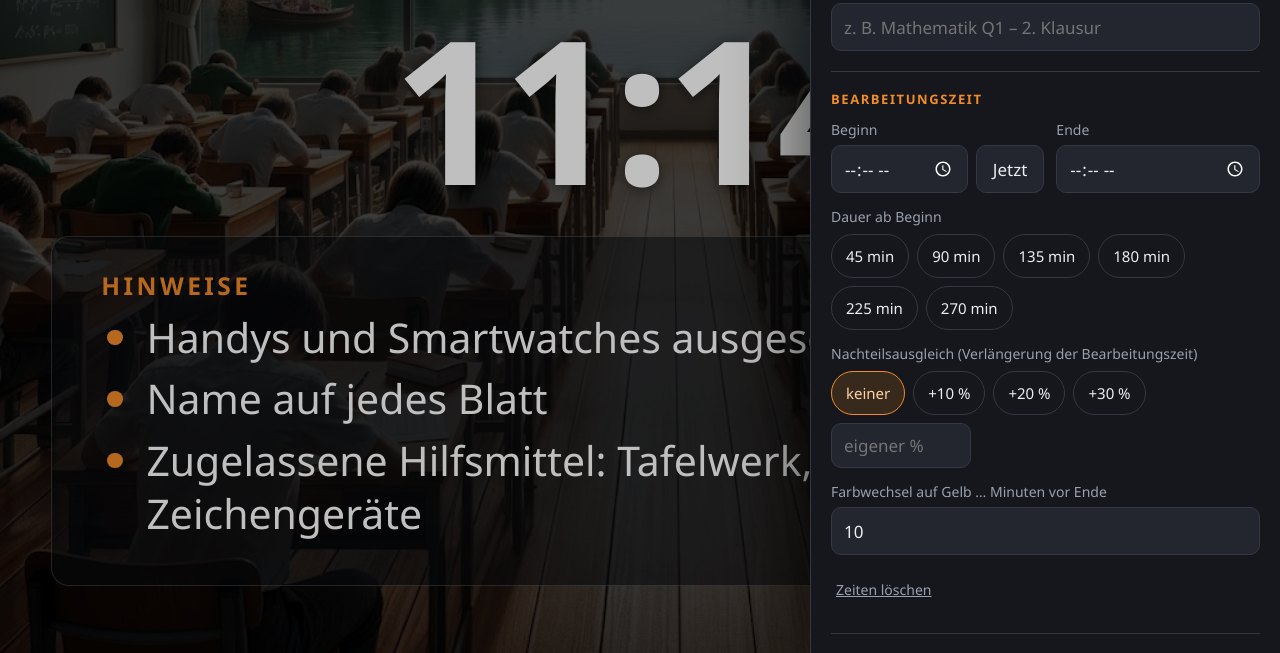
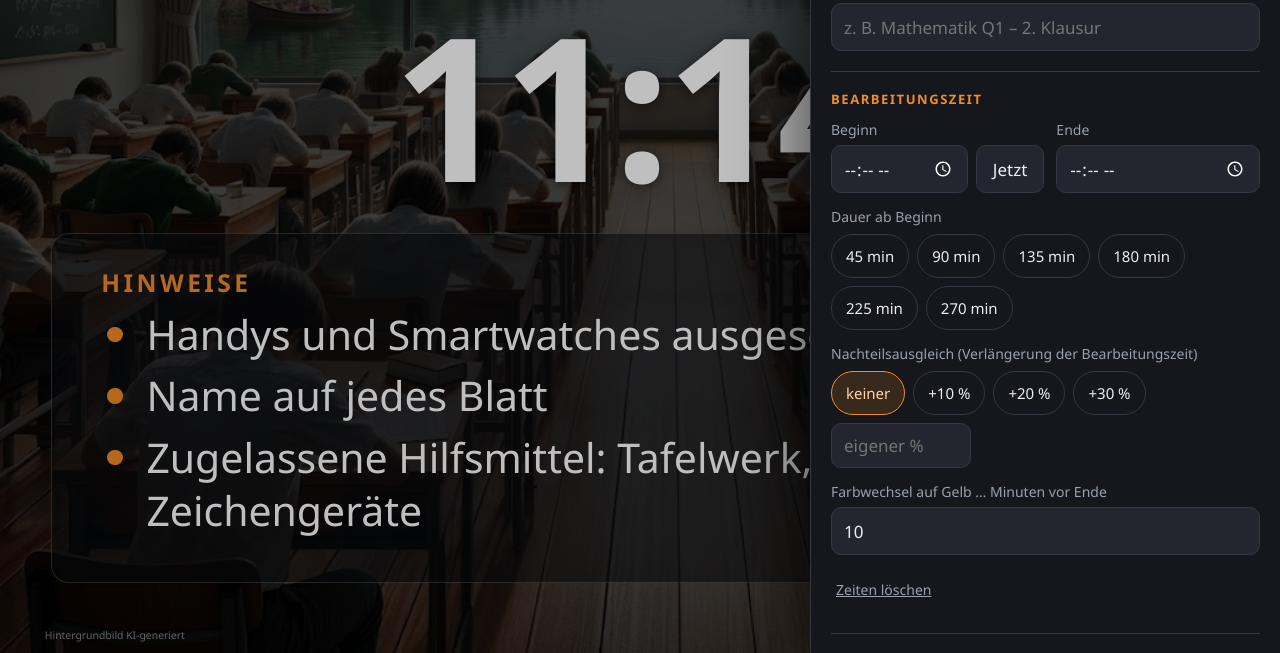
Before and after one commit to HerrjeAlf/uhrzeit, a plain HTML site: page index.html in a window 1280 px wide. Shown: the part 147-800 px from the top of the page. Drawn offline with Linux system fonts and the light colour scheme.

Commit message:
Hintergrundbilder als KI-generiert kennzeichnen
Unten links steht „Hintergrundbild KI-generiert“, solange ein Bild
als Hintergrund gewählt ist; im Einstellungsfenster ein Hinweis dazu.

Co-Authored-By: Claude Opus 5.5 <noreply@anthropic.com>

```diff
--- a/index.html
+++ b/index.html
@@ -161,6 +161,17 @@
         .anzeige.nebeneinander .restzeit { font-size: min(5.6vh, 3vw); }
         .anzeige.nebeneinander .nta-zeile { font-size: min(3.2vh, 1.8vw); }
         .anzeige.nebeneinander .hinweise { flex: 1 1 0; min-width: 0; max-width: none; max-height: 100%; }
+
+        /* Kennzeichnung der KI-generierten Hintergrundbilder, unten links im unteren Rand */
+        .ki-hinweis {
+            flex: none;
+            margin: 0.8vh 0 -1.6vh;
+            line-height: 1.2;
+            font-size: clamp(10px, 1.3vh, 16px);
+            color: rgba(255, 255, 255, 0.5);
+            text-shadow: 0 1px 4px rgba(0, 0, 0, 0.6);
+            pointer-events: none;
+        }
 
         /* ---------- Bedienleiste (blendet sich nach kurzer Zeit aus) ---------- */
         .steuerung {
@@ -357,6 +368,7 @@
                 <ul id="hinweisliste"></ul>
             </section>
         </div>
+        <div id="kiHinweis" class="ki-hinweis">Hintergrundbild KI-generiert</div>
     </main>
 
     <div class="steuerung">
@@ -435,6 +447,7 @@
                 <h3>Anzeige</h3>
                 <div class="unterlabel">Hintergrund</div>
                 <div id="bgRaster" class="bg-raster"></div>
+                <p class="info">Alle Hintergrundbilder sind KI-generiert und werden auf der Anzeige unten links so gekennzeichnet.</p>
                 <div class="unterlabel">Anordnung</div>
                 <div id="layoutWahl" class="segment">
                     <button class="knopf" type="button" data-layout="untereinander">Untereinander</button>
@@ -594,6 +607,7 @@
             const hintergrund = hintergrundEintrag(zustand.hintergrund) || HINTERGRUENDE[0];
             $('hintergrund').style.backgroundImage = hintergrund.bild ? `url("${hintergrund.bild}")` : 'none';
             $('hintergrund').style.filter = `brightness(${hintergrund.helligkeit})`;
+            $('kiHinweis').hidden = !hintergrund.bild;
             $('anzeige').classList.toggle('nebeneinander', zustand.layout === 'nebeneinander');
 
             const zeilen = hinweisZeilen(zustand.hinweise);
```
